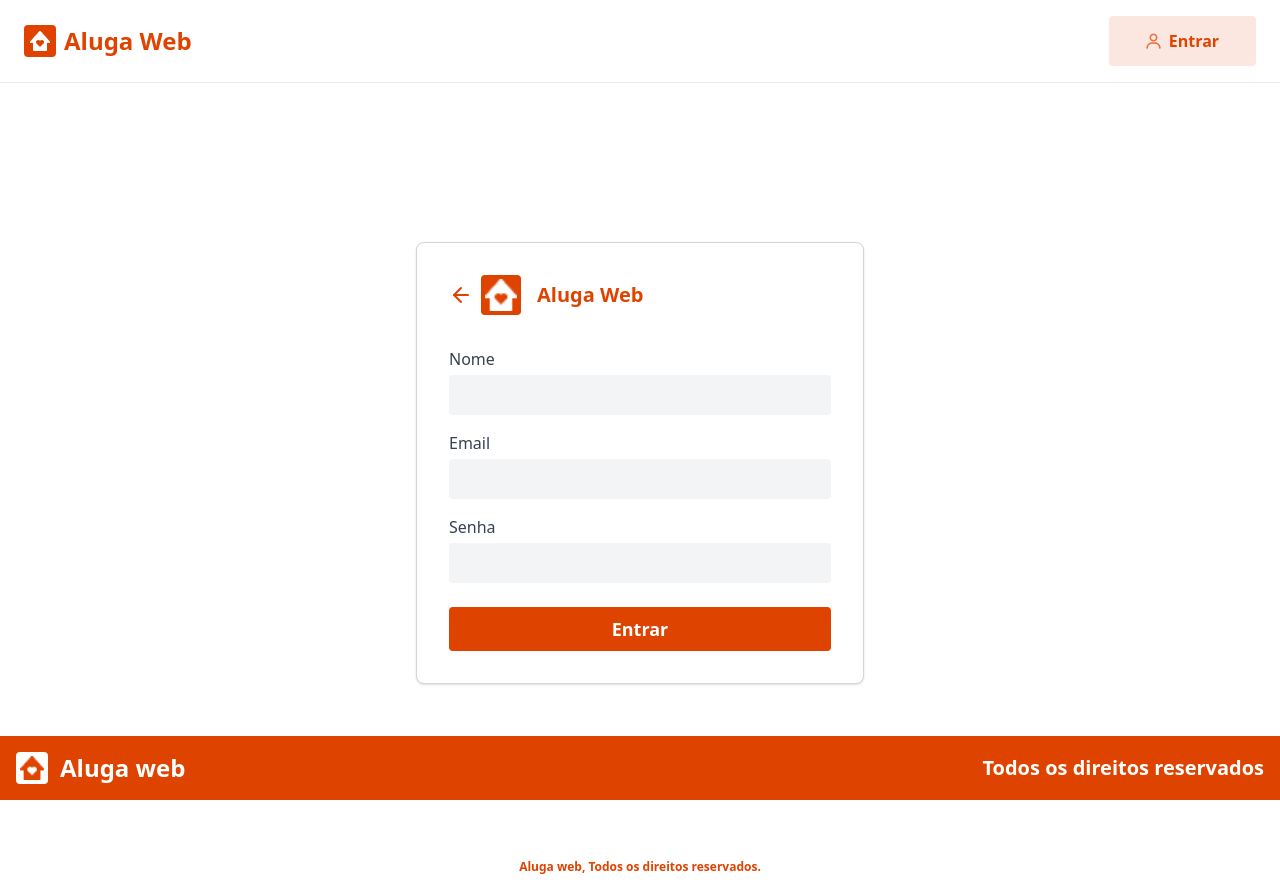
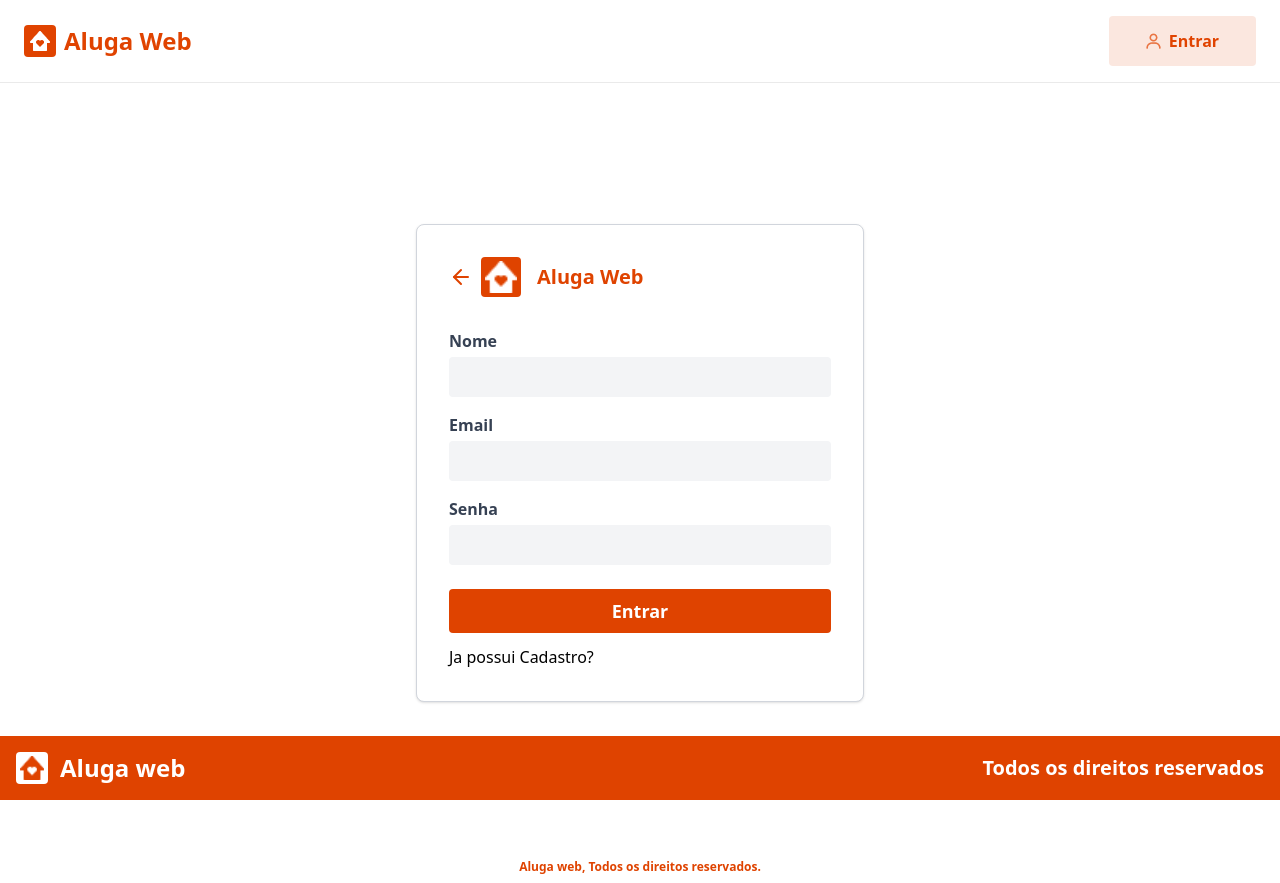
Before and after one commit to ramonnokia00/aluga-web-frontend, a React (Vite) app: page /cadastro in a window 1280 px wide. Built offline with nearby package versions, Linux system fonts and the light colour scheme.

Commit message:
pull aceita

```diff
--- a/src/pages/Cadastro.jsx
+++ b/src/pages/Cadastro.jsx
@@ -1,5 +1,5 @@
 import { useState } from "react";
-import { useNavigate } from "react-router-dom";
+import { NavLink, useNavigate } from "react-router-dom";
 import iconeCasa from "../assets/icone.png";
 import { FiArrowLeft } from "react-icons/fi";
 
@@ -28,7 +28,7 @@ export default function Cadastro() {
               className="text-[#DF4300] text-2xl cursor-pointer hover:opacity-70 transition"
               aria-label="Voltar para login"
             >
-              <FiArrowLeft />
+              <FiArrowLeft/>
             </button>
             <div className="bg-[#DF4300] rounded flex items-center justify-center p-1">
               <img src={iconeCasa} alt="Logo" className="w-8 h-8" />
@@ -38,7 +38,7 @@ export default function Cadastro() {
             </span>
           </div>
           <label className="block mb-4">
-            <span className="text-gray-700">Nome</span>
+            <span className="text-gray-700 font-semibold">Nome</span>
             <input
               type="text"
               className="mt-1 block w-full rounded bg-gray-100 p-2 outline-none"
@@ -48,7 +48,7 @@ export default function Cadastro() {
             />
           </label>
           <label className="block mb-4">
-            <span className="text-gray-700">Email</span>
+            <span className="text-gray-700 font-semibold">Email</span>
             <input
               type="email"
               className="mt-1 block w-full rounded bg-gray-100 p-2 outline-none"
@@ -58,7 +58,7 @@ export default function Cadastro() {
             />
           </label>
           <label className="block mb-6">
-            <span className="text-gray-700">Senha</span>
+            <span className="text-gray-700 font-semibold">Senha</span>
             <input
               type="password"
               className="mt-1 block w-full rounded bg-gray-100 p-2 outline-none"
@@ -73,6 +73,7 @@ export default function Cadastro() {
           >
             Entrar
           </button>
+          <h2 className="mt-3 cursor-pointer hover:underline"><NavLink to="/">Ja possui Cadastro?</NavLink></h2>
         </form>
       </div>
       <footer className="text-center text-xs text-[#DF4300] font-bold mt-4 mb-2">
--- a/src/pages/Home.jsx
+++ b/src/pages/Home.jsx
@@ -14,7 +14,7 @@ export default function Home() {
         </div>
 
         {/* Imagem à direita */}
-        <div className="w-full flex justify-center lg:justify-end lg:w-1/2 mt-8 lg:mt-0">
+        <div className="md:w-full flex justify-center lg:justify-end lg:w-1/2 mt-8">
           <img
             src={imgPessoa}
             alt="Pessoa"
--- a/src/pages/Login.jsx
+++ b/src/pages/Login.jsx
@@ -17,7 +17,7 @@ const Login = () => {
 
   return (
     <form onSubmit={handleSubmit}>
-      <div className="bg-white flex justify-center min-h-screen items-center">
+      <div className="bg-white flex justify-center min-h-screen items-center md:mb-3">
         <div className="bg-white h-[420px] w-[400px] border-gray-300 rounded items-center inline-block p-4 border-[1px] shadow-lg">
           <div className="items-center">
             <div className="flex gap-4 justify-center mb-4">
```
